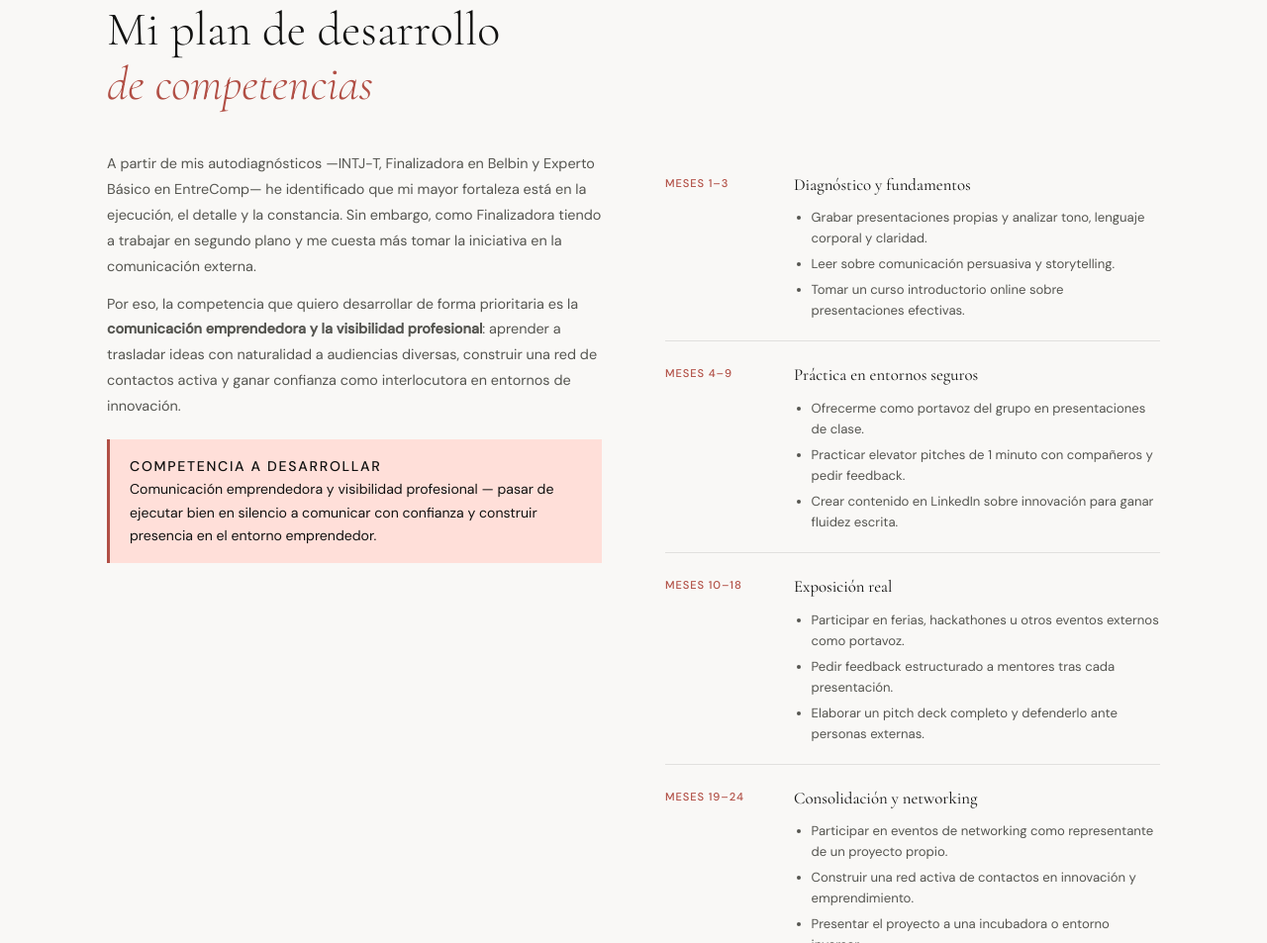
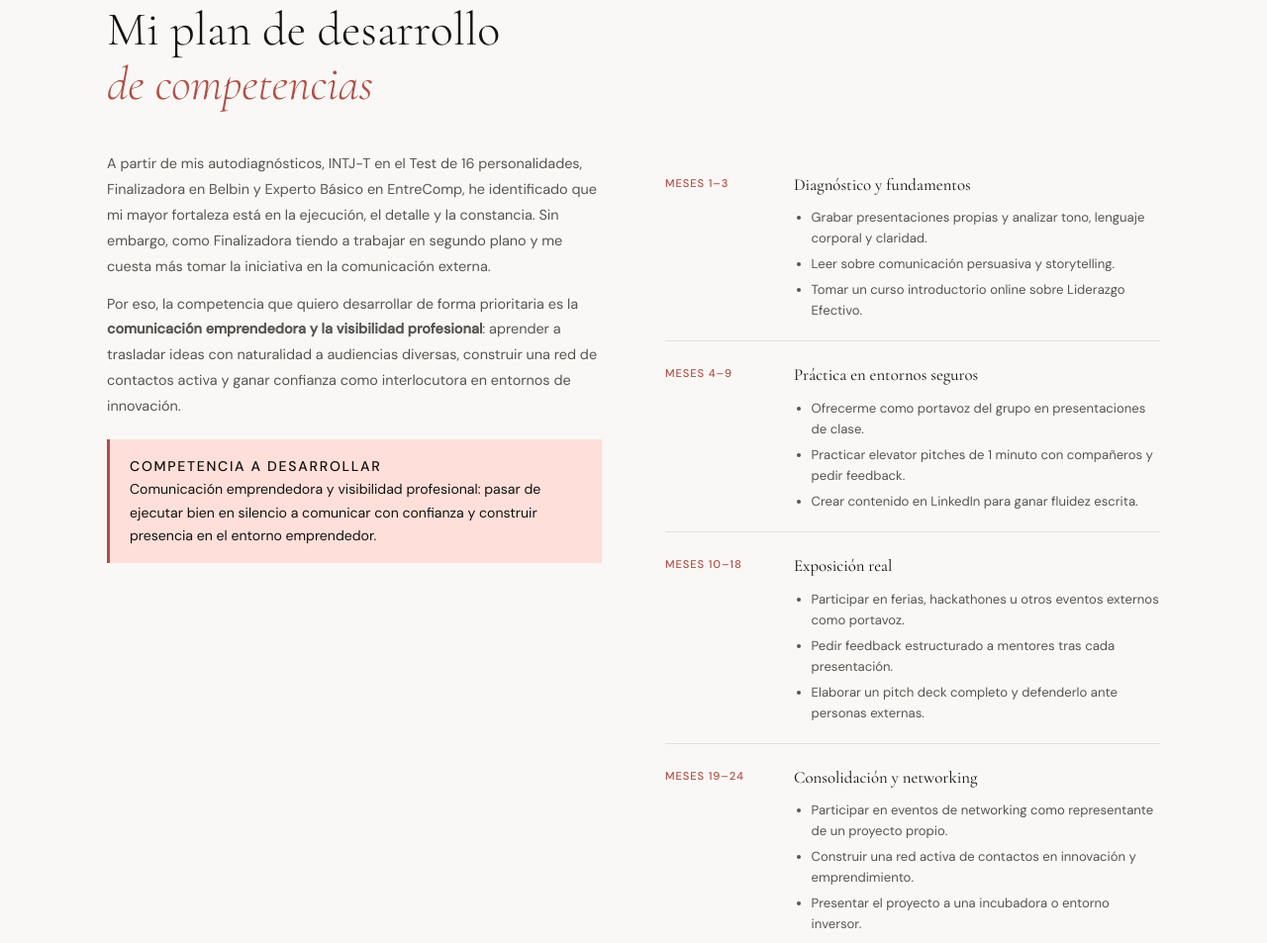
Before and after one commit to aneojinaga/Innovation-Portfolio, a plain HTML site: page index.html in a window 1280 px wide. Shown: the part 9319-10272 px from the top of the page at 99% size. Drawn offline with nearby package versions, Linux system fonts and the light colour scheme.

Commit message:
Update index.html

```diff
--- a/index.html
+++ b/index.html
@@ -1273,11 +1273,11 @@
     <div class="plan-grid fade-in">
 
       <div class="plan-intro">
-        <p>A partir de mis autodiagnósticos —INTJ-T, Finalizadora en Belbin y Experto Básico en EntreComp— he identificado que mi mayor fortaleza está en la ejecución, el detalle y la constancia. Sin embargo, como Finalizadora tiendo a trabajar en segundo plano y me cuesta más tomar la iniciativa en la comunicación externa.</p>
+        <p>A partir de mis autodiagnósticos, INTJ-T en el Test de 16 personalidades, Finalizadora en Belbin y Experto Básico en EntreComp, he identificado que mi mayor fortaleza está en la ejecución, el detalle y la constancia. Sin embargo, como Finalizadora tiendo a trabajar en segundo plano y me cuesta más tomar la iniciativa en la comunicación externa.</p>
         <p>Por eso, la competencia que quiero desarrollar de forma prioritaria es la <strong>comunicación emprendedora y la visibilidad profesional</strong>: aprender a trasladar ideas con naturalidad a audiencias diversas, construir una red de contactos activa y ganar confianza como interlocutora en entornos de innovación.</p>
         <div class="plan-weakness">
           <p class="plan-weakness-label">Competencia a desarrollar</p>
-          <p>Comunicación emprendedora y visibilidad profesional — pasar de ejecutar bien en silencio a comunicar con confianza y construir presencia en el entorno emprendedor.</p>
+          <p>Comunicación emprendedora y visibilidad profesional: pasar de ejecutar bien en silencio a comunicar con confianza y construir presencia en el entorno emprendedor.</p>
         </div>
       </div>
 
@@ -1289,7 +1289,7 @@
             <ul>
               <li>Grabar presentaciones propias y analizar tono, lenguaje corporal y claridad.</li>
               <li>Leer sobre comunicación persuasiva y storytelling.</li>
-              <li>Tomar un curso introductorio online sobre presentaciones efectivas.</li>
+              <li>Tomar un curso introductorio online sobre Liderazgo Efectivo.</li>
             </ul>
           </div>
         </div>
@@ -1300,7 +1300,7 @@
             <ul>
               <li>Ofrecerme como portavoz del grupo en presentaciones de clase.</li>
               <li>Practicar elevator pitches de 1 minuto con compañeros y pedir feedback.</li>
-              <li>Crear contenido en LinkedIn sobre innovación para ganar fluidez escrita.</li>
+              <li>Crear contenido en LinkedIn para ganar fluidez escrita.</li>
             </ul>
           </div>
         </div>
```
